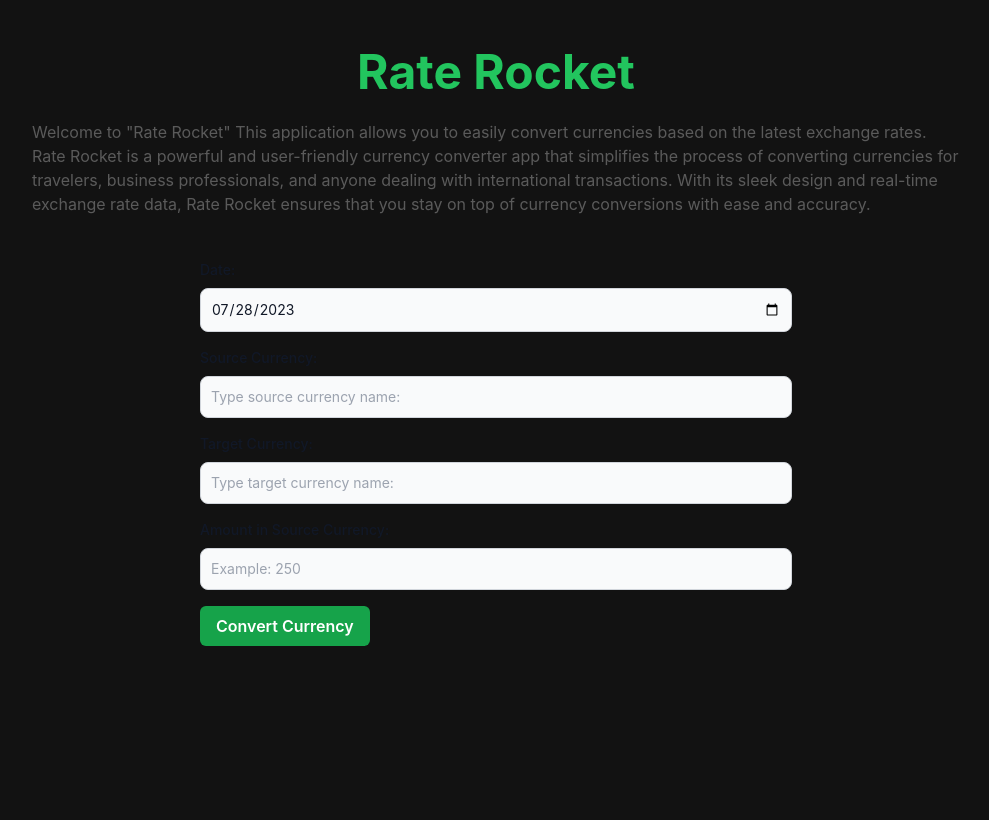
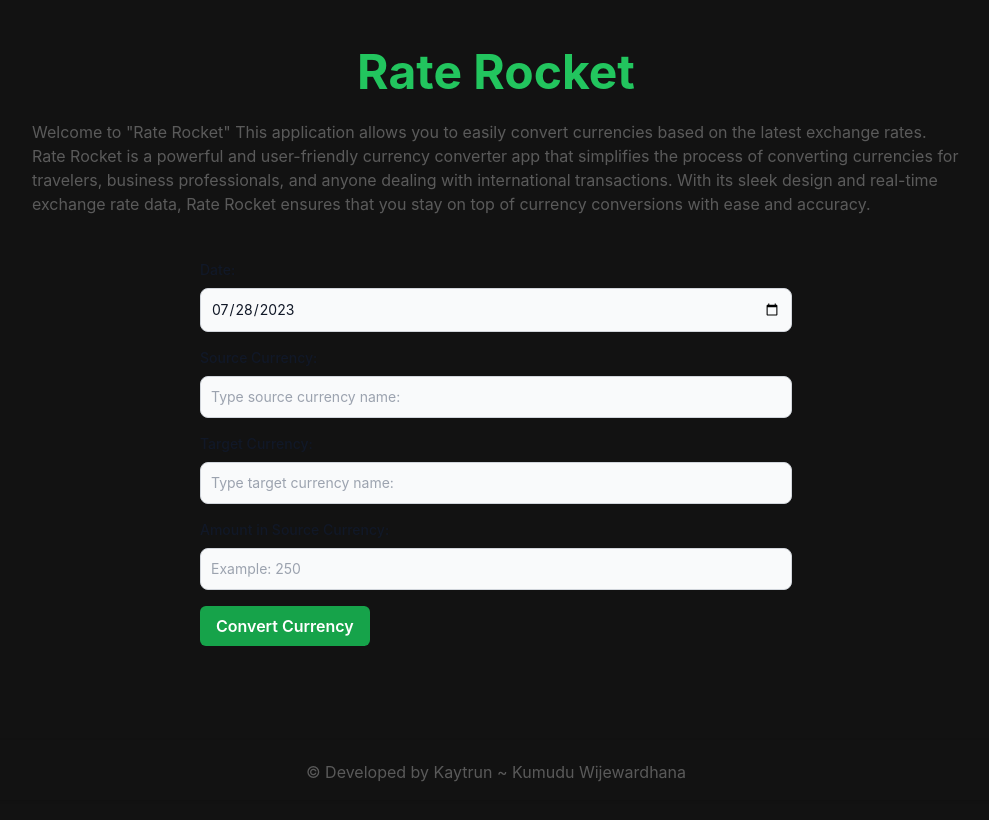
Before and after one commit to kumuduwije/rate-rocket, a React (Create React App) app in the folder client/: page / in a window 1280 px wide. Shown: the top 820 px of the page, without its empty margins (144-1133 px from the left). Built offline with nearby package versions, Linux system fonts and the light colour scheme.

Commit message:
Added footer.

```diff
--- a/client/src/components/MainPage.jsx
+++ b/client/src/components/MainPage.jsx
@@ -189,12 +189,12 @@ export default function MainPage() {
       };
 
     return (
-        <div>
+        <div className=" md:mb-20 md:h-[100vh]">
             <h1 className=" lg:mx-32 text-center text-5xl font-bold text-green-500">Rate Rocket</h1>
             <p className="lg:mx-32 opacity-30 py-6">Welcome to "Rate Rocket" This application allows you to easily convert currencies based on the latest exchange rates. Rate Rocket is a powerful and user-friendly currency converter app that simplifies the process of converting currencies for travelers, business professionals, and anyone dealing with international transactions. With its sleek design and real-time exchange rate data, Rate Rocket ensures that you stay on top of currency conversions with ease and accuracy.</p>
 
             {/* Form Area */}
-            <div className="mt-5 flex items-center justify-center flex-col">
+            <div className="mt-5 flex items-center justify-center flex-col ">
                 <section className='w-full lg:w-1/2'>
                     <form onSubmit={handleSubmit}>
                         <div className="mb-4">
@@ -292,6 +292,17 @@ export default function MainPage() {
 
             ): null}
 
+
+            {/*<div className="text-center  text-gray-600 p-3 fixed bottom-0 w-[100%]"><p>Designed & Developed by Kaytrun by Kumudu</p></div>*/}
+
+
+            <div className="rounded-t-md shadow text-center p-4  dark:bg-gray-800 w-full fixed bottom-0 left-0  pt-5 md:mt-80">
+                <p className=" opacity-30  ">
+                     © Developed by Kaytrun ~ Kumudu Wijewardhana
+                </p>
+            </div>
+
+
         </div>
 
     )
```
